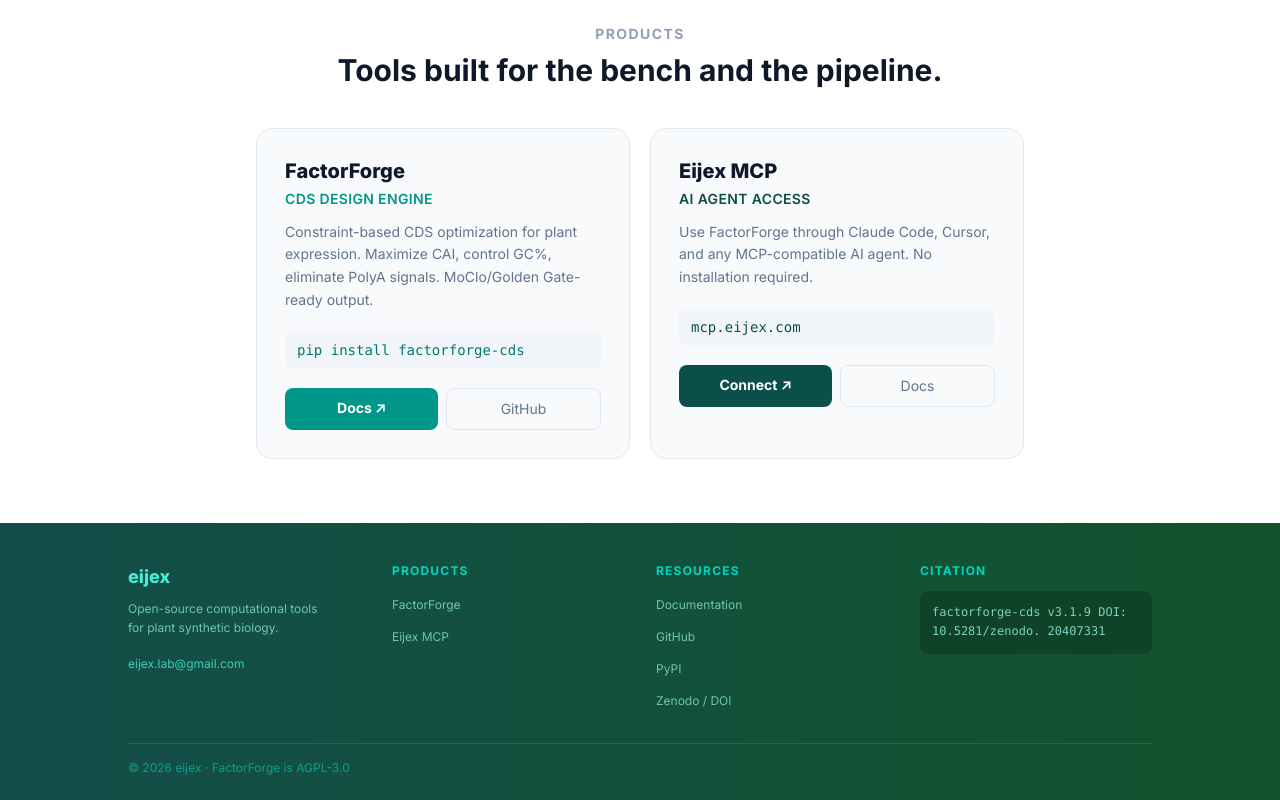
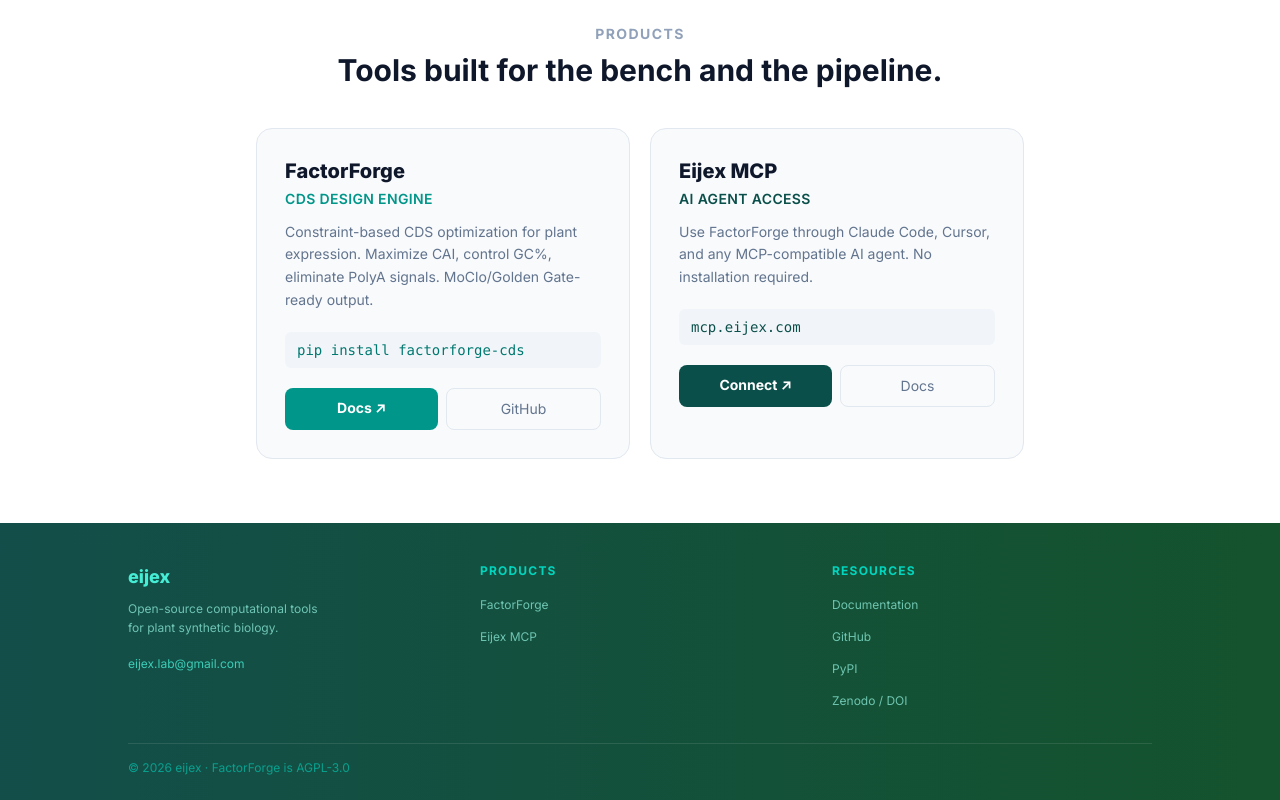
Before and after one commit to eijex/eijex-web, a Next.js app: page / in a window 1280 px wide. Shown: the part 975-1775 px from the top of the page. Built offline with nearby package versions, Linux system fonts and the light colour scheme.

Commit message:
fix: remove citation from footer (belongs on factorforge site)

```diff
--- a/src/app/components/Footer.tsx
+++ b/src/app/components/Footer.tsx
@@ -17,7 +17,7 @@ export default function Footer() {
       style={{ background: "linear-gradient(90deg, #134e4a, #14532d)" }}
     >
       <div className="max-w-5xl mx-auto">
-        <div className="grid grid-cols-1 sm:grid-cols-4 gap-8 mb-8">
+        <div className="grid grid-cols-1 sm:grid-cols-3 gap-8 mb-8">
           <div className="sm:col-span-1">
             <div className="font-extrabold text-lg text-teal-300 mb-2">eijex</div>
             <p className="text-xs text-teal-200/70 leading-relaxed mb-3">
@@ -68,16 +68,6 @@ export default function Footer() {
               ))}
             </ul>
           </div>
-          <div>
-            <p className="text-xs font-bold text-teal-400 uppercase tracking-widest mb-3">
-              Citation
-            </p>
-            <code className="block bg-black/20 rounded-lg px-3 py-3 text-xs text-teal-200/80 leading-relaxed font-mono">
-              factorforge-cds v3.1.9{"\n"}
-              DOI: 10.5281/zenodo.{"\n"}
-              20407331
-            </code>
-          </div>
         </div>
         <div className="border-t border-white/10 pt-4 flex justify-between items-center">
           <span className="text-xs text-teal-400/60">© 2026 eijex · FactorForge is AGPL-3.0</span>
```
